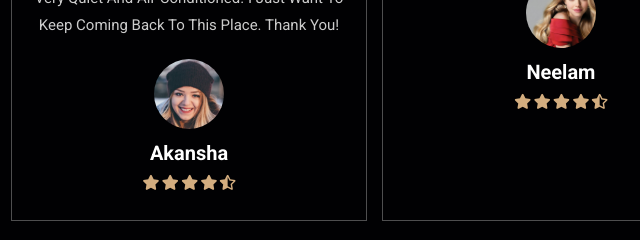
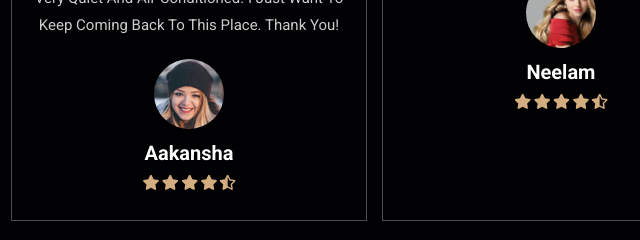
Before and after one commit to rkbags/cafena-cafe, a plain HTML site: page index.html in a window 1280 px wide. Shown: the part 3040-3280 px from the top of the page, 451-1091 px from the left. Drawn offline with Linux system fonts and the light colour scheme.

Commit message:
Update index.html

```diff
--- a/index.html
+++ b/index.html
@@ -281,7 +281,7 @@
             <img src="images/quote-img.png" alt="" class="quote">
             <p>This place is amazing! They offered the best coffee and showed the best attitude to its costumers. Internet connection is very fast and is unlimited as well. This place is indeed perfect for studying and chilling out. It was very quiet and air-conditioned. I just want to keep coming back to this place. Thank you!</p>
             <img src="images/pic-2.png" class="user" alt="">
-            <h3>Akansha</h3>
+            <h3>Aakansha</h3>
             <div class="stars">
                 <i class="fas fa-star"></i>
                 <i class="fas fa-star"></i>
```
